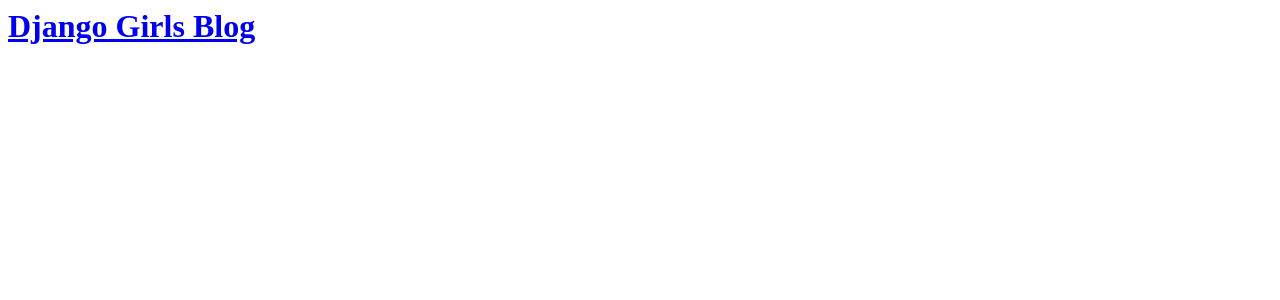
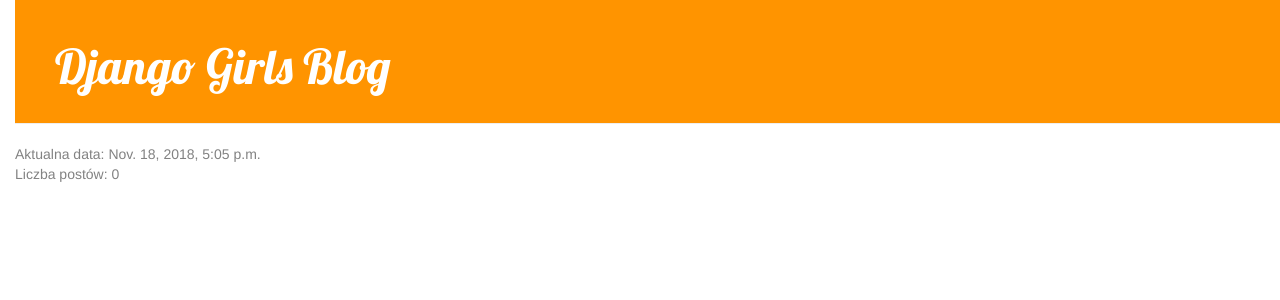
Before and after one commit to Lolqa/my-first-blog, a Django app: page / in a window 1280 px wide. Shown: the top 300 px of the page. Run offline with Django 3.2, Linux system fonts and the light colour scheme; data that the repository does not hold is empty; some libraries are stand-ins or nearby versions.

Commit message:
Added view and template for detailed blog post as well as CSS for the site.

```diff
--- /dev/null
+++ b/blog/static/css/blog.css
@@ -0,0 +1,53 @@
+h1 a {
+    color: #fca205;
+    font-family: 'Lobster';
+}
+body {
+    padding-left: 15px;
+}
+.page-header {
+    background-color: #ff9400;
+    margin-top: 0;
+    padding: 20px 20px 20px 40px;
+}
+
+.page-header h1, .page-header h1 a, .page-header h1 a:visited, .page-header h1 a:active {
+    color: #ffffff;
+    font-size: 36pt;
+    text-decoration: none;
+}
+
+.content {
+    margin-left: 40px;
+}
+
+h1, h2, h3, h4 {
+    font-family: 'Lobster', cursive;
+}
+
+.date {
+    color: #828282;
+}
+
+.save {
+    float: right;
+}
+
+.post-form textarea, .post-form input {
+    width: 100%;
+}
+
+.top-menu, .top-menu:hover, .top-menu:visited {
+    color: #ffffff;
+    float: right;
+    font-size: 26pt;
+    margin-right: 20px;
+}
+
+.post {
+    margin-bottom: 70px;
+}
+
+.post h1 a, .post h1 a:visited {
+    color: #000000;
+}
--- /dev/null
+++ b/blog/templates/blog/base.html
@@ -0,0 +1,28 @@
+{% load static %}
+<html>
+    <head>
+        <title>Django Girls blog</title>
+        <link rel="stylesheet" href="//maxcdn.bootstrapcdn.com/bootstrap/3.2.0/css/bootstrap.min.css">
+        <link rel="stylesheet" href="//maxcdn.bootstrapcdn.com/bootstrap/3.2.0/css/bootstrap-theme.min.css">
+        <link rel="stylesheet" href="{% static 'css/blog.css' %}">
+        <link href="//fonts.googleapis.com/css?family=Lobster&subset=latin,latin-ext" rel="stylesheet" type="text/css">
+    </head>
+    <body>
+            <div class="page-header">
+                <h1><a href="/">Django Girls Blog</a></h1>
+            </div>
+            <div class="date">
+                    Aktualna data: {{ data_teraz }}<br>
+                    Liczba postów: {{ p }}
+            </div>
+            <div class="content container">
+                <div class="row">
+                    <div class="col-md-8">
+                    {% block content %}
+                    {% endblock %}
+                    </div>
+                </div>
+            </div>
+    </body>
+
+</html>
--- a/blog/urls.py
+++ b/blog/urls.py
@@ -3,4 +3,6 @@ from . import views
 
 urlpatterns = [
     path('', views.post_list, name='post_list'),
+    #wzorzec adresy url do kazdego postu
+    path('post/<int:pk>/', views.post_detail, name='post_detail')
 ]
--- a/blog/views.py
+++ b/blog/views.py
@@ -1,11 +1,20 @@
-from django.shortcuts import render
+from django.shortcuts import render, get_object_or_404
 from django.utils import timezone
 from .models import Post
 
 def post_list(request):
     #nazwa naszego QuerySetu
     posts = Post.objects.filter(published_date__lte=timezone.now()).order_by('published_date')
-
+    data_aktualna = timezone.now()
+    post_number = Post.objects.count()
     #przekazujemy dane w słowniku, nadajemy nazwe klucza taka sama jaka
     #wywolujemy w pliku html (przechodzimy tam po kluczu 'posts')
-    return render(request, 'blog/post_list.html', {'posts': posts})
+    return render(
+        request, 'blog/post_list.html', {
+            'posts': posts, 'data_teraz': data_aktualna, 'p':post_number
+        })
+
+def post_detail(request, pk):
+    #tworzenie widoku do url'ow
+    post = get_object_or_404(Post, pk=pk)
+    return render(request, 'blog/post_detail.html', {'post': post})
```
Also changed, not shown: blog/templates/blog/post_detail.html (added, +13 -0 lines), blog/templates/blog/post_list.html (+10 -19 lines).
